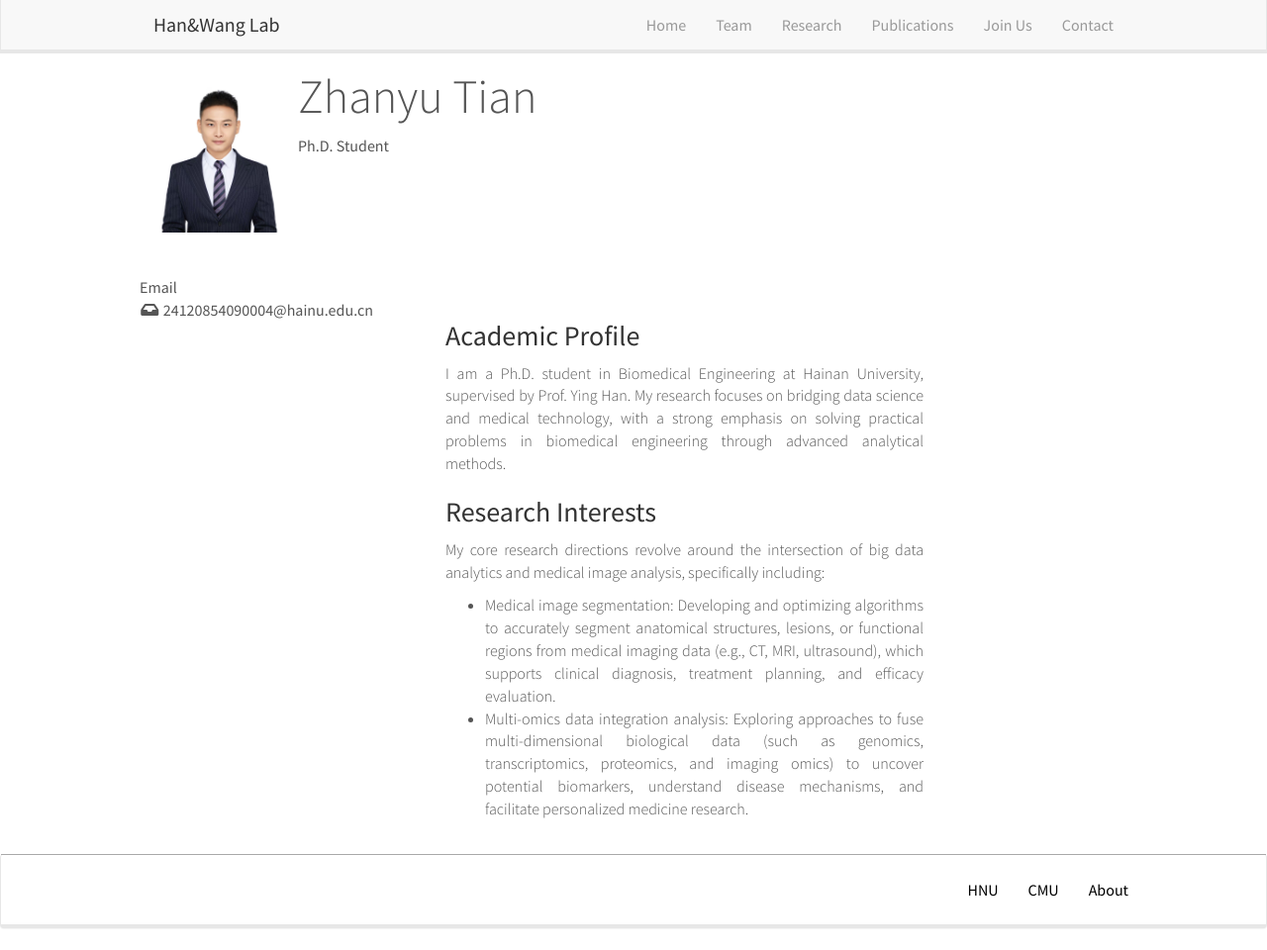
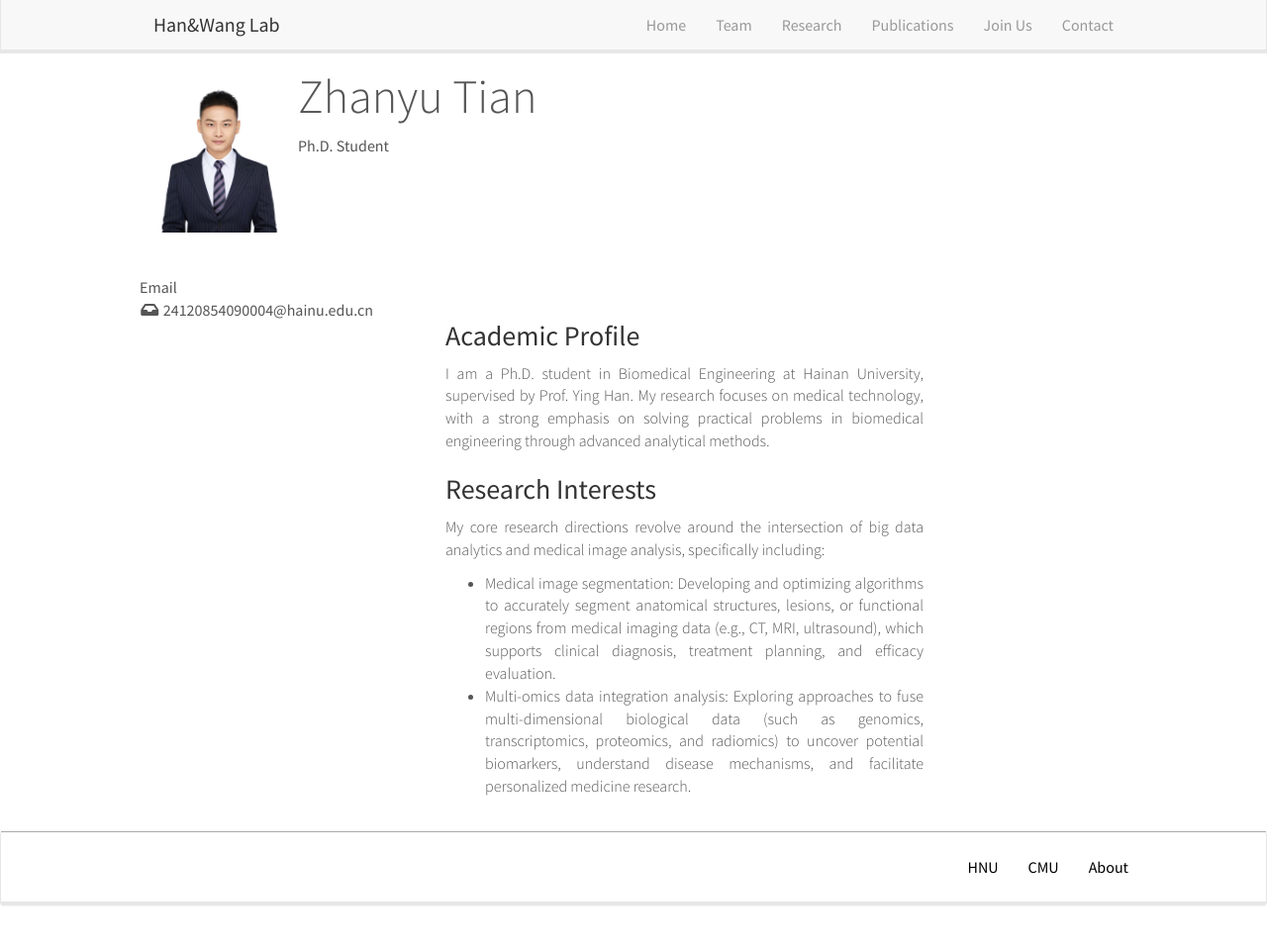
Before and after one commit to han-wang-lab/han-wang-lab.github.io, a Jekyll site: the page built from team/zhanyu_tian.md, in a window 1280 px wide and 960 px high. Shown: the whole window at 99% size. Built offline with Jekyll 4.4.1, drawn with Linux system fonts in a browser that asks for light colours; nearby versions of some CDN libraries.

Commit message:
biaobiao

```diff
--- a/team/zhanyu_tian.md
+++ b/team/zhanyu_tian.md
@@ -14,10 +14,10 @@ web:
 
 ### Academic Profile
 
-I am a Ph.D. student in Biomedical Engineering at Hainan University, supervised by Prof. Ying Han. My research focuses on bridging data science and medical technology, with a strong emphasis on solving practical problems in biomedical engineering through advanced analytical methods.
+I am a Ph.D. student in Biomedical Engineering at Hainan University, supervised by Prof. Ying Han. My research focuses on medical technology, with a strong emphasis on solving practical problems in biomedical engineering through advanced analytical methods.
 
 ### Research Interests
 
 My core research directions revolve around the intersection of big data analytics and medical image analysis, specifically including:
 - Medical image segmentation: Developing and optimizing algorithms to accurately segment anatomical structures, lesions, or functional regions from medical imaging data (e.g., CT, MRI, ultrasound), which supports clinical diagnosis, treatment planning, and efficacy evaluation.
-- Multi-omics data integration analysis: Exploring approaches to fuse multi-dimensional biological data (such as genomics, transcriptomics, proteomics, and imaging omics) to uncover potential biomarkers, understand disease mechanisms, and facilitate personalized medicine research.
+- Multi-omics data integration analysis: Exploring approaches to fuse multi-dimensional biological data (such as genomics, transcriptomics, proteomics, and radiomics) to uncover potential biomarkers, understand disease mechanisms, and facilitate personalized medicine research.
```
Also changed, not shown: team/yukai_liu.md (+2 -2 lines), images/teampic/biao_yang.jpg, images/teampic/biao_yang2.jpg (added), images/teampic/yukai_liu.jpg (added).
